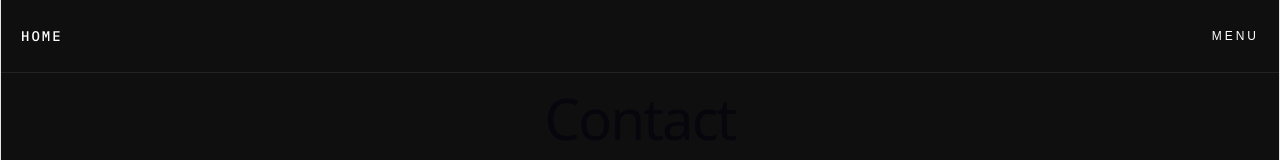
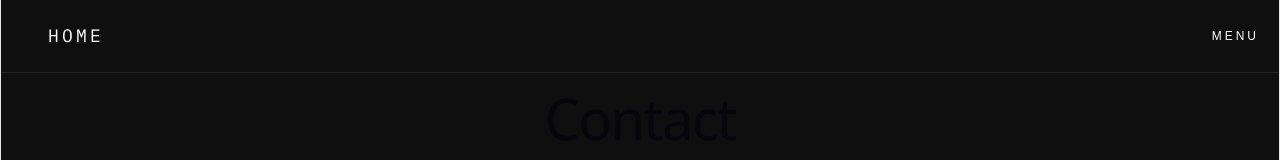
Before and after one commit to Barry-Greaves/aduaine-v2, a React (Vite) app: page /aduaine-v2/Contact in a window 1280 px wide. Shown: the top 160 px of the page. Built offline with nearby package versions, Linux system fonts and the light colour scheme.

Commit message:
animated home navbar

```diff
--- a/src/App.css
+++ b/src/App.css
@@ -67,7 +67,7 @@ button:hover {
 
 .navbar {
   height: 72px;
-  padding: 0 40px;
+  padding: 0 80px;
   display: flex;
   align-items: center;
   justify-content: space-between;
@@ -75,12 +75,31 @@ button:hover {
 }
 
 .logo {
+  min-width: 110px;
+
   color: white;
+
   text-decoration: none;
+
+  overflow: hidden;
+}
+
+.logo-word {
+  display: inline-flex;
+}
+
+.logo-letter {
+  display: inline-block;
+
   font-size: 14px;
-  letter-spacing: 2px;
-  font-weight: bold;
-  transition: 0.3s;
+
+  letter-spacing: 0.18em;
+
+  font-weight: 500;
+}
+
+.logo span {
+  display: inline-block;
 }
 
 .logo:hover {
@@ -142,6 +161,146 @@ button:hover {
 .menu-toggle:hover {
   background: transparent !important;
   color: #aaa;
+}
+.logo {
+  min-width: 110px;
+}
+
+.glitch-logo {
+  position: relative;
+  display: inline-block;
+  color: white;
+  text-decoration: none;
+  letter-spacing: 0.18em;
+}
+
+.glitch-logo.takeover {
+  animation: navTakeoverGlitch 0.9s steps(2, end);
+}
+
+.glitch-logo.takeover::before,
+.glitch-logo.takeover::after {
+  content: "ADUAINE";
+  position: absolute;
+  left: 0;
+  top: 0;
+  opacity: 0.7;
+  pointer-events: none;
+}
+
+.glitch-logo.takeover::before {
+  color: #ff004c;
+  transform: translateX(-2px);
+}
+
+.glitch-logo.takeover::after {
+  color: #00e5ff;
+  transform: translateX(2px);
+}
+
+@keyframes navTakeoverGlitch {
+  0% {
+    transform: translate(0);
+    filter: blur(0);
+  }
+
+  20% {
+    transform: translate(-2px, 1px);
+    filter: blur(1px);
+  }
+
+  40% {
+    transform: translate(2px, -1px);
+  }
+
+  60% {
+    transform: translate(-1px, 0);
+  }
+
+  80% {
+    transform: translate(1px, 1px);
+    filter: blur(1px);
+  }
+
+  100% {
+    transform: translate(0);
+    filter: blur(0);
+  }
+}
+.glitch-logo {
+  position: relative;
+
+  display: inline-block;
+
+  color: white;
+
+  text-decoration: none;
+
+  letter-spacing: 0.18em;
+
+  animation: glitchPulse 10s infinite;
+}
+
+.glitch-logo::before,
+.glitch-logo::after {
+  content: "ADUAINE";
+
+  position: absolute;
+
+  left: 0;
+  top: 0;
+
+  opacity: 0;
+
+  pointer-events: none;
+}
+
+.glitch-logo::before {
+  color: #ff004c;
+
+  transform: translateX(-2px);
+}
+
+.glitch-logo::after {
+  color: #00e5ff;
+
+  transform: translateX(2px);
+}
+
+@keyframes glitchPulse {
+  0%,
+  92%,
+  100% {
+    transform: translate(0);
+    filter: blur(0);
+  }
+
+  93% {
+    transform: translate(-2px, 1px);
+  }
+
+  94% {
+    transform: translate(2px, -1px);
+  }
+
+  95% {
+    transform: translate(-1px, 0);
+    filter: blur(1px);
+  }
+
+  96% {
+    transform: translate(1px, 1px);
+  }
+
+  97% {
+    transform: translate(0);
+    filter: blur(0);
+  }
+}
+
+.glitch-logo:hover::before,
+.glitch-logo:hover::after {
+  opacity: 0.7;
 }
 
 /* ================================
--- a/src/components/Navbar.jsx
+++ b/src/components/Navbar.jsx
@@ -1,9 +1,21 @@
-import { useState } from "react"
+import { useState, useEffect } from "react"
 import { Link } from "react-router-dom"
-import symbolMark from "../assets/images/ui/symbol-mark.png"
 
 function Navbar() {
   const [menuOpen, setMenuOpen] = useState(false)
+  const [takeover, setTakeover] = useState(false)
+
+  useEffect(() => {
+    const interval = setInterval(() => {
+      setTakeover(true)
+
+      setTimeout(() => {
+        setTakeover(false)
+      }, 900)
+    }, 10000)
+
+    return () => clearInterval(interval)
+  }, [])
 
   function closeMenu() {
     setMenuOpen(false)
@@ -12,10 +24,11 @@ function Navbar() {
   return (
     <nav className="navbar">
       <Link
-      to="/"
-      className="logo"
+        to="/"
+        className={`logo glitch-logo ${takeover ? "takeover" : ""}`}
+        onClick={closeMenu}
       >
-      HOME
+        {takeover ? "ADUAINE" : "HOME"}
       </Link>
 
       <button
```
